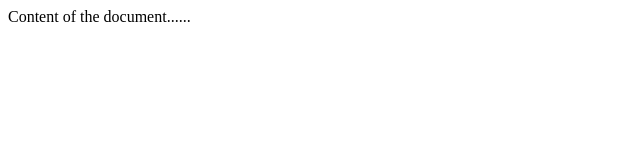
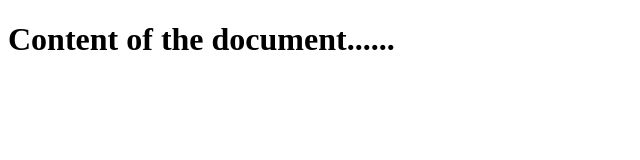
Before and after one commit to KP-48/coursera-test, a plain HTML site: page index.html in a window 1280 px wide. Shown: the whole page, without its empty margins (0-640 px from the left). Drawn offline with Linux system fonts and the light colour scheme.

Commit message:
Update index.html

```diff
--- a/index.html
+++ b/index.html
@@ -2,11 +2,11 @@
 <html>
 <head>
 <meta charset="UTF-8">
-<title>Title of the document</title>
+<title>Coursera - Web Development</title>
 </head>
 
 <body>
-Content of the document......
+  <h1>Content of the document......</h1>
 </body>
 
 </html>
```
